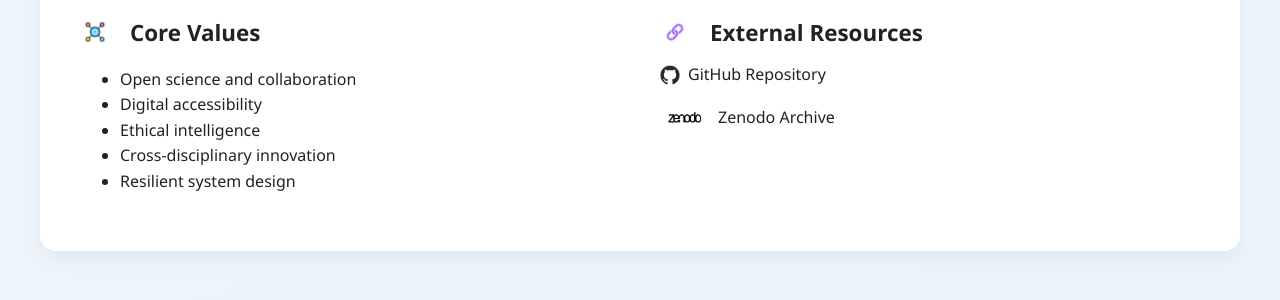
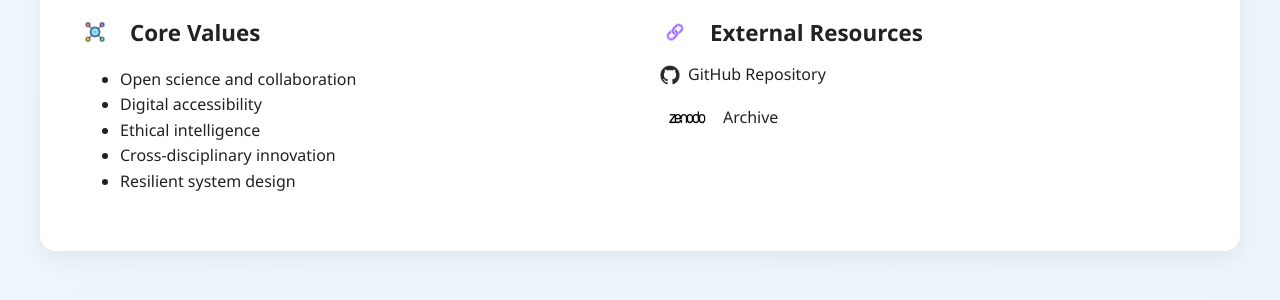
Before and after one commit to HectorMozo3110/test_main, a Jekyll site: the page built from _pages/index.md, in a window 1280 px wide and 900 px high, scrolled down 1881 px. Shown: the part 364-664 px from the top of the window. Built offline with Jekyll 4.4.1, drawn with Linux system fonts in a browser that asks for light colours; our own code applies the rules of GitHub Pages for plain Markdown files.

```diff
--- a/_pages/index.md
+++ b/_pages/index.md
@@ -97,8 +97,8 @@
     </li>
     <li>
       <a href="https://zenodo.org/communities/neureonmindflux" target="_blank" class="external-link">
-        <img src="{{ '/assets/images/zenodo_icon_01.png' | relative_url }}" alt="Zenodo" height="20" />
-        Zenodo Archive
+        <img src="{{ '/assets/images/zenodo_icon_01.png' | relative_url }}" alt="Zenodo" height="22" />
+         Archive
       </a>
     </li>
   </ul>
```
